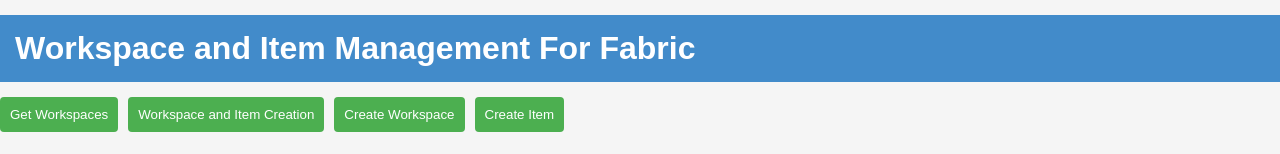
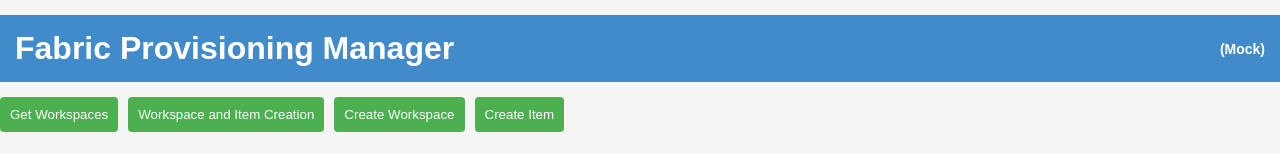
Before and after one commit to kirthikarajaganesh/FabricUI, a React (Create React App) app: page / in a window 1280 px wide. Shown: the top 154 px of the page. Built offline with nearby package versions, Linux system fonts and the light colour scheme; no server answers.

Commit message:
title of the page changed

```diff
--- a/src/App.js
+++ b/src/App.js
@@ -18,8 +18,12 @@
     // </div>
 
     <div>
-      <h1>Workspace and Item Management For Fabric</h1>
-      <Tabs>
+      {/* <h1>Fabric Provisioning Manager <span style={{fontSize: '14px'}}>(Mock)</span></h1> */}
+      <h1 style={{ display: 'flex', justifyContent: 'space-between', alignItems: 'center' }}>
+        <span>Fabric Provisioning Manager</span>
+        <span style={{ fontSize: '14px', marginLeft: '10px' }}>(Mock)</span>
+      </h1>
+        <Tabs>
         <div label="Get Workspaces">
           <GetWorkspaces />
         </div>
```
